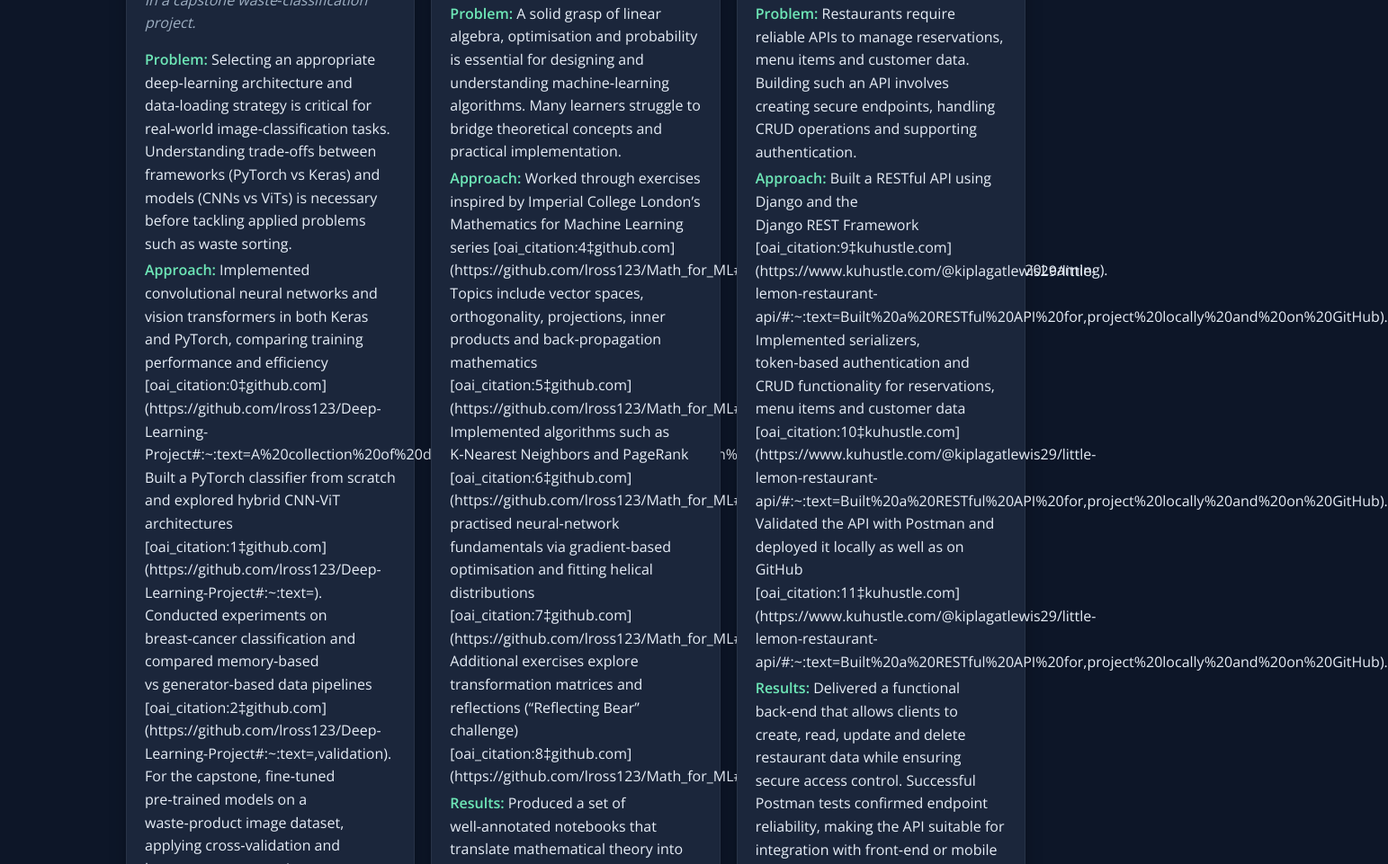
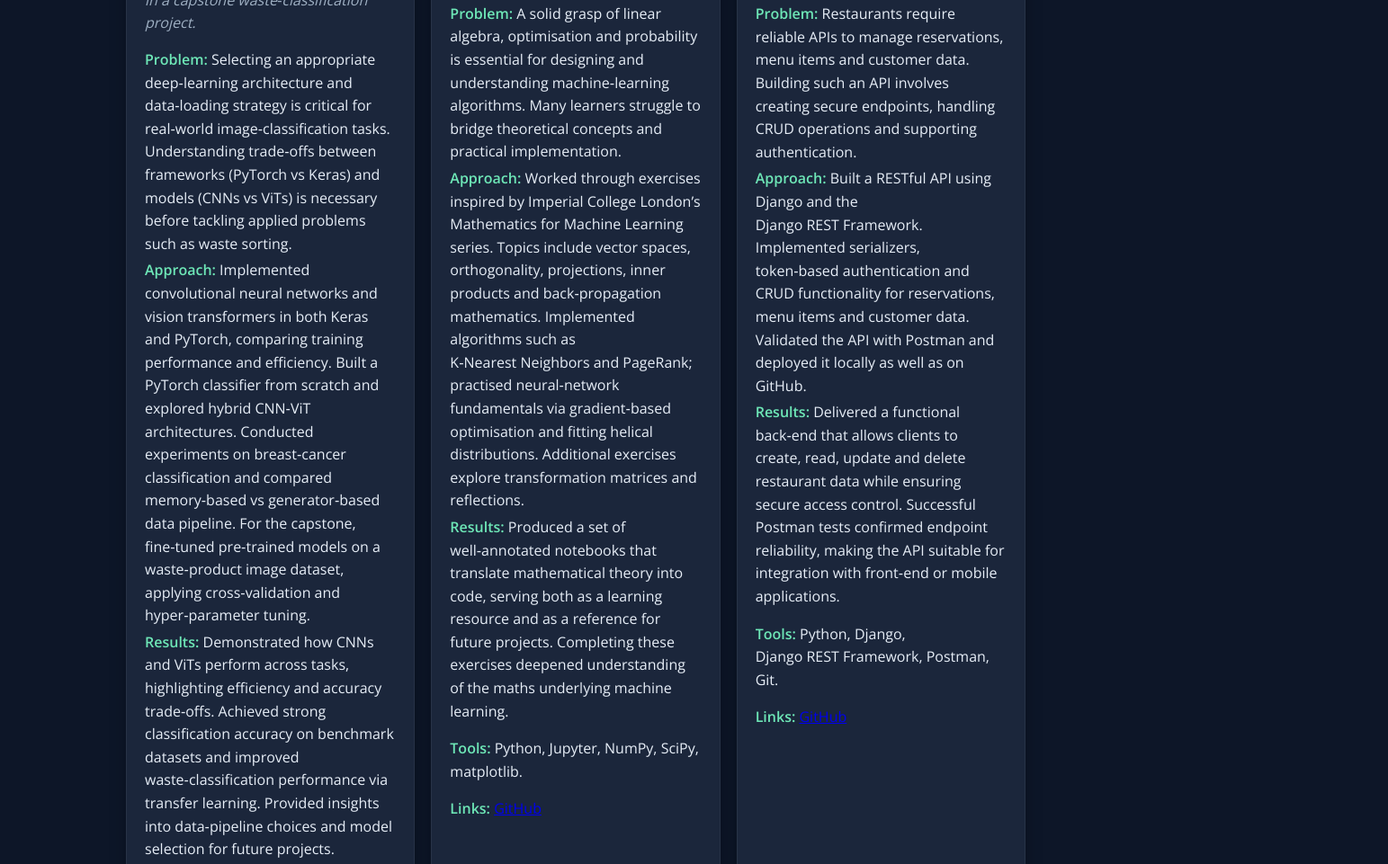
Before and after one commit to lross123/Portfolio, a plain HTML site: page projects.html in a window 1280 px wide. Shown: the part 1602-2563 px from the top of the page at 90% size, 1543 px wide, since content can reach past the window. Drawn offline with nearby package versions, Linux system fonts and the light colour scheme.

Commit message:
Update projects.html

```diff
--- a/projects.html
+++ b/projects.html
@@ -83,7 +83,7 @@
   <p class="summary">Collection of experiments exploring CNNs, Vision Transformers and data‑pipeline strategies, culminating in a capstone waste‑classification project.</p>
   <div class="details">
     <p><strong>Problem:</strong> Selecting an appropriate deep‑learning architecture and data‑loading strategy is critical for real‑world image‑classification tasks.  Understanding trade‑offs between frameworks (PyTorch vs Keras) and models (CNNs vs ViTs) is necessary before tackling applied problems such as waste sorting.</p>
-    <p><strong>Approach:</strong> Implemented convolutional neural networks and vision transformers in both Keras and PyTorch, comparing training performance and efficiency [oai_citation:0‡github.com](https://github.com/lross123/Deep-Learning-Project#:~:text=A%20collection%20of%20deep%20learning,capstone%20project%20on%20waste%20classification).  Built a PyTorch classifier from scratch and explored hybrid CNN‑ViT architectures [oai_citation:1‡github.com](https://github.com/lross123/Deep-Learning-Project#:~:text=).  Conducted experiments on breast‑cancer classification and compared memory‑based vs generator‑based data pipelines [oai_citation:2‡github.com](https://github.com/lross123/Deep-Learning-Project#:~:text=,validation).  For the capstone, fine‑tuned pre‑trained models on a waste‑product image dataset, applying cross‑validation and hyper‑parameter tuning [oai_citation:3‡github.com](https://github.com/lross123/Deep-Learning-Project#:~:text=).</p>
+    <p><strong>Approach:</strong> Implemented convolutional neural networks and vision transformers in both Keras and PyTorch, comparing training performance and efficiency. Built a PyTorch classifier from scratch and explored hybrid CNN‑ViT architectures. Conducted experiments on breast‑cancer classification and compared memory‑based vs generator‑based data pipeline. For the capstone, fine‑tuned pre‑trained models on a waste‑product image dataset, applying cross‑validation and hyper‑parameter tuning.</p>
     <p><strong>Results:</strong> Demonstrated how CNNs and ViTs perform across tasks, highlighting efficiency and accuracy trade‑offs.  Achieved strong classification accuracy on benchmark datasets and improved waste‑classification performance via transfer learning.  Provided insights into data‑pipeline choices and model selection for future projects.</p>
   </div>
   <p><strong>Tools:</strong> Python, PyTorch, TensorFlow, Keras, NumPy, pandas, matplotlib, scikit‑learn.</p>
@@ -95,7 +95,7 @@
   <p class="summary">Comprehensive set of notebooks and exercises covering the mathematical foundations of machine learning.</p>
   <div class="details">
     <p><strong>Problem:</strong> A solid grasp of linear algebra, optimisation and probability is essential for designing and understanding machine‑learning algorithms.  Many learners struggle to bridge theoretical concepts and practical implementation.</p>
-    <p><strong>Approach:</strong> Worked through exercises inspired by Imperial College London’s Mathematics for Machine Learning series [oai_citation:4‡github.com](https://github.com/lross123/Math_for_ML#:~:text=Mathematics%20for%20Machine%20Learning).  Topics include vector spaces, orthogonality, projections, inner products and back‑propagation mathematics [oai_citation:5‡github.com](https://github.com/lross123/Math_for_ML#:~:text=).  Implemented algorithms such as K‑Nearest Neighbors and PageRank [oai_citation:6‡github.com](https://github.com/lross123/Math_for_ML#:~:text=); practised neural‑network fundamentals via gradient‑based optimisation and fitting helical distributions [oai_citation:7‡github.com](https://github.com/lross123/Math_for_ML#:~:text=).  Additional exercises explore transformation matrices and reflections (“Reflecting Bear” challenge) [oai_citation:8‡github.com](https://github.com/lross123/Math_for_ML#:~:text=).</p>
+    <p><strong>Approach:</strong> Worked through exercises inspired by Imperial College London’s Mathematics for Machine Learning series.  Topics include vector spaces, orthogonality, projections, inner products and back‑propagation mathematics.  Implemented algorithms such as K‑Nearest Neighbors and PageRank; practised neural‑network fundamentals via gradient‑based optimisation and fitting helical distributions. Additional exercises explore transformation matrices and reflections.</p>
     <p><strong>Results:</strong> Produced a set of well‑annotated notebooks that translate mathematical theory into code, serving both as a learning resource and as a reference for future projects.  Completing these exercises deepened understanding of the maths underlying machine learning.</p>
   </div>
   <p><strong>Tools:</strong> Python, Jupyter, NumPy, SciPy, matplotlib.</p>
@@ -107,7 +107,7 @@
   <p class="summary">Developed a RESTful back‑end for a fictional restaurant, enabling digital reservations and menu management.</p>
   <div class="details">
     <p><strong>Problem:</strong> Restaurants require reliable APIs to manage reservations, menu items and customer data.  Building such an API involves creating secure endpoints, handling CRUD operations and supporting authentication.</p>
-    <p><strong>Approach:</strong> Built a RESTful API using Django and the Django REST Framework [oai_citation:9‡kuhustle.com](https://www.kuhustle.com/@kiplagatlewis29/little-lemon-restaurant-api/#:~:text=Built%20a%20RESTful%20API%20for,project%20locally%20and%20on%20GitHub).  Implemented serializers, token‑based authentication and CRUD functionality for reservations, menu items and customer data [oai_citation:10‡kuhustle.com](https://www.kuhustle.com/@kiplagatlewis29/little-lemon-restaurant-api/#:~:text=Built%20a%20RESTful%20API%20for,project%20locally%20and%20on%20GitHub).  Validated the API with Postman and deployed it locally as well as on GitHub [oai_citation:11‡kuhustle.com](https://www.kuhustle.com/@kiplagatlewis29/little-lemon-restaurant-api/#:~:text=Built%20a%20RESTful%20API%20for,project%20locally%20and%20on%20GitHub).</p>
+    <p><strong>Approach:</strong> Built a RESTful API using Django and the Django REST Framework.  Implemented serializers, token‑based authentication and CRUD functionality for reservations, menu items and customer data.  Validated the API with Postman and deployed it locally as well as on GitHub.</p>
     <p><strong>Results:</strong> Delivered a functional back‑end that allows clients to create, read, update and delete restaurant data while ensuring secure access control.  Successful Postman tests confirmed endpoint reliability, making the API suitable for integration with front‑end or mobile applications.</p>
   </div>
   <p><strong>Tools:</strong> Python, Django, Django REST Framework, Postman, Git.</p>
@@ -119,8 +119,8 @@
   <p class="summary">Performed exploratory data analysis and regression modeling on Apple’s stock to uncover trends and build predictive models.</p>
   <div class="details">
     <p><strong>Problem:</strong> Investors and analysts often need to dissect historical stock data to understand trends, assess normality assumptions and develop predictive models.  Such analyses must handle outliers, non‑normal distributions and provide interpretable metrics.</p>
-    <p><strong>Approach:</strong> Conducted in‑depth exploratory data analysis on Apple (AAPL) price data, including summary statistics, missing‑value analysis, skewness/kurtosis assessment and correlation heatmaps [oai_citation:12‡github.com](https://github.com/hsynadguzel/AAPL_Stock_Regression_Analysis#:~:text=This%20project%20provides%20an%20in,The%20notebook%20includes).  Applied normality tests (Shapiro‑Wilk, D’Agostino’s K², Anderson–Darling) and visualised the data through histograms, scatter plots, line plots, boxplots and candlestick charts [oai_citation:13‡github.com](https://github.com/hsynadguzel/AAPL_Stock_Regression_Analysis#:~:text=,Outlier%20detection%20and%20removal).  Detected and removed outliers, then fit a linear regression model using ordinary least squares and evaluated it with metrics such as MSE, MAE, MAPE and R² [oai_citation:14‡github.com](https://github.com/hsynadguzel/AAPL_Stock_Regression_Analysis#:~:text=This%20project%20provides%20an%20in,The%20notebook%20includes).</p>
-    <p><strong>Results:</strong> Generated comprehensive visual and statistical insights into AAPL’s historical behaviour, highlighting distributional properties and relationships between variables.  The regression model provided a baseline predictive framework; metrics indicated reasonable fit while emphasising the limitations of simple linear models.  The notebook serves as an educational reference rather than a trading recommendation [oai_citation:15‡github.com](https://github.com/hsynadguzel/AAPL_Stock_Regression_Analysis#:~:text=This%20project%20provides%20an%20in,The%20notebook%20includes).</p>
+    <p><strong>Approach:</strong> Conducted in‑depth exploratory data analysis on Apple (AAPL) price data, including summary statistics, missing‑value analysis, kurtosis assessment and correlation heatmaps.  Applied normality tests (Shapiro‑Wilk, D’Agostino’s K², Anderson–Darling) and visualised the data through histograms, scatter plots, line plots, boxplots and candlestick charts. Detected and removed outliers, then fit a linear regression model using ordinary least squares and evaluated it with metrics such as MSE, MAE, MAPE and R².</p>
+    <p><strong>Results:</strong> Generated comprehensive visual and statistical insights into AAPL’s historical behaviour, highlighting distributional properties and relationships between variables.  The regression model provided a baseline predictive framework; metrics indicated reasonable fit while emphasising the limitations of simple linear models.  The notebook serves as an educational reference rather than a trading recommendation.</p>
   </div>
   <p><strong>Tools:</strong> Python (pandas, NumPy), matplotlib, seaborn, plotly, statsmodels, SciPy, scikit‑learn.</p>
   <p><strong>Links:</strong> <a href="https://github.com/lross123/Stock_analysis_APPL">GitHub</a></p>
```
